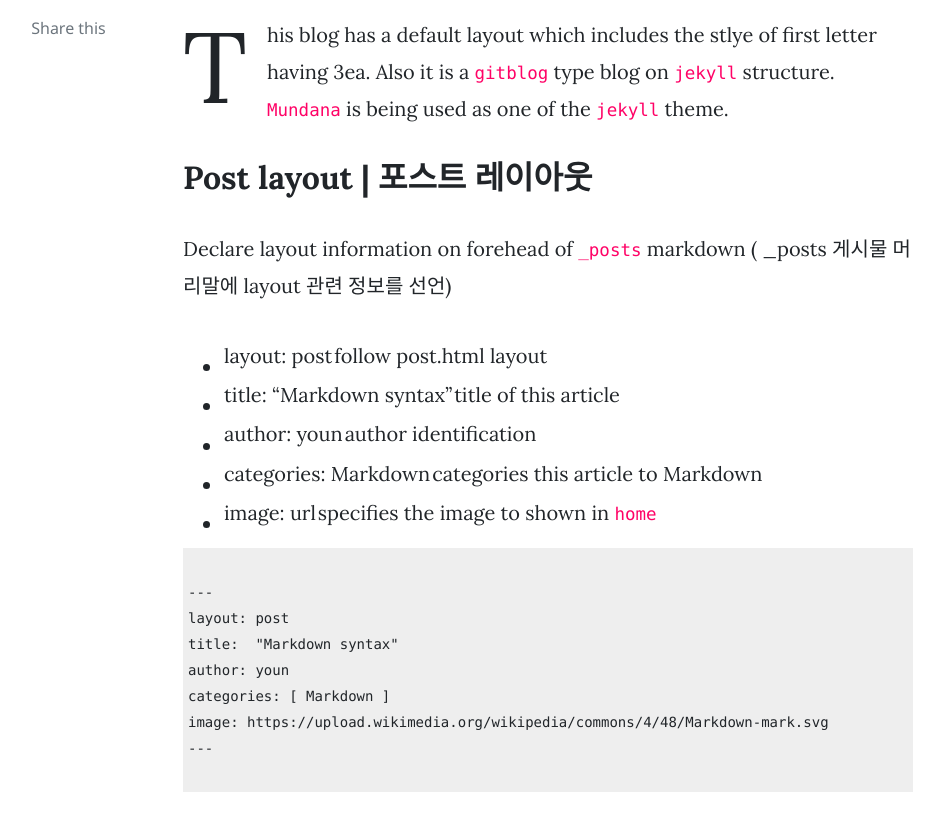
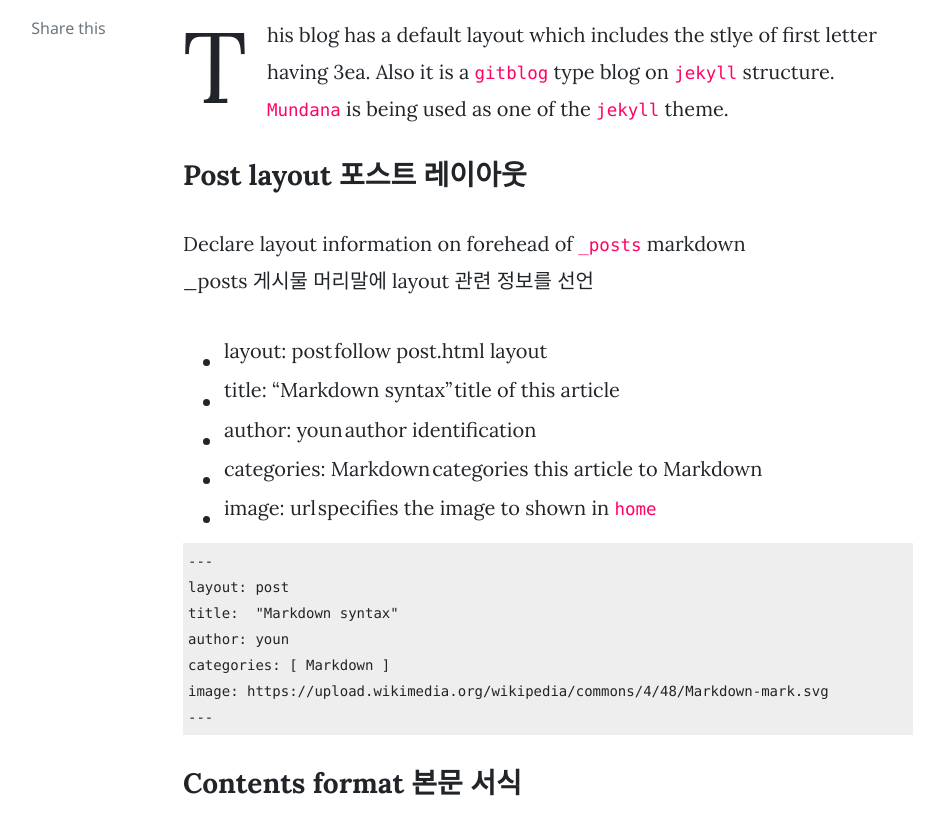
Before and after one commit to mbyun1420/mbyun1420.github.com, a Jekyll site: the page built from _posts/2020-09-19-markdown-syntax.markdown, in a window 1280 px wide and 1400 px high, cut to the strip 424-1248 px from the top of the window. Shown: the whole strip, without its empty margins (187-1131 px from the left). Built offline with Jekyll 4.4.1, drawn with Linux system fonts in a browser that asks for light colours; nearby versions of some CDN libraries; comment, search, counter and statistics services are not loaded; some of the changed text lies outside the part shown.

Commit message:
double space minor update

````diff
--- a/_posts/2020-09-19-markdown-syntax.markdown
+++ b/_posts/2020-09-19-markdown-syntax.markdown
@@ -9,10 +9,10 @@ image: https://upload.wikimedia.org/wikipedia/commons/4/48/Markdown-mark.svg
 This blog has a default layout which includes the stlye of first letter having 3ea. Also it is a `gitblog` type blog on `jekyll` structure. `Mundana` is being used as one of the `jekyll` theme.
 
 
-## Post layout | 포스트 레이아웃
+### Post layout 포스트 레이아웃
 
 Declare layout information on forehead of `_posts` markdown
-( _posts 게시물 머리말에 layout 관련 정보를 선언)
+ _posts 게시물 머리말에 layout 관련 정보를 선언
 
 + layout: post | follow post.html layout
 + title: "Markdown syntax" | title of this article
@@ -22,7 +22,6 @@ Declare layout information on forehead of `_posts` markdown
 
 
 ```
-
 ---
 layout: post
 title:  "Markdown syntax"
@@ -30,10 +29,9 @@ author: youn
 categories: [ Markdown ]
 image: https://upload.wikimedia.org/wikipedia/commons/4/48/Markdown-mark.svg
 ---
-
 ```
 
-## Contents format | 본문 서식
+### Contents format 본문 서식
 + Header | 제목
     + Output
 
@@ -45,7 +43,6 @@ image: https://upload.wikimedia.org/wikipedia/commons/4/48/Markdown-mark.svg
     ###### h6
 
 + Syntax
-
     ```
     # h1
     ## h2
````
